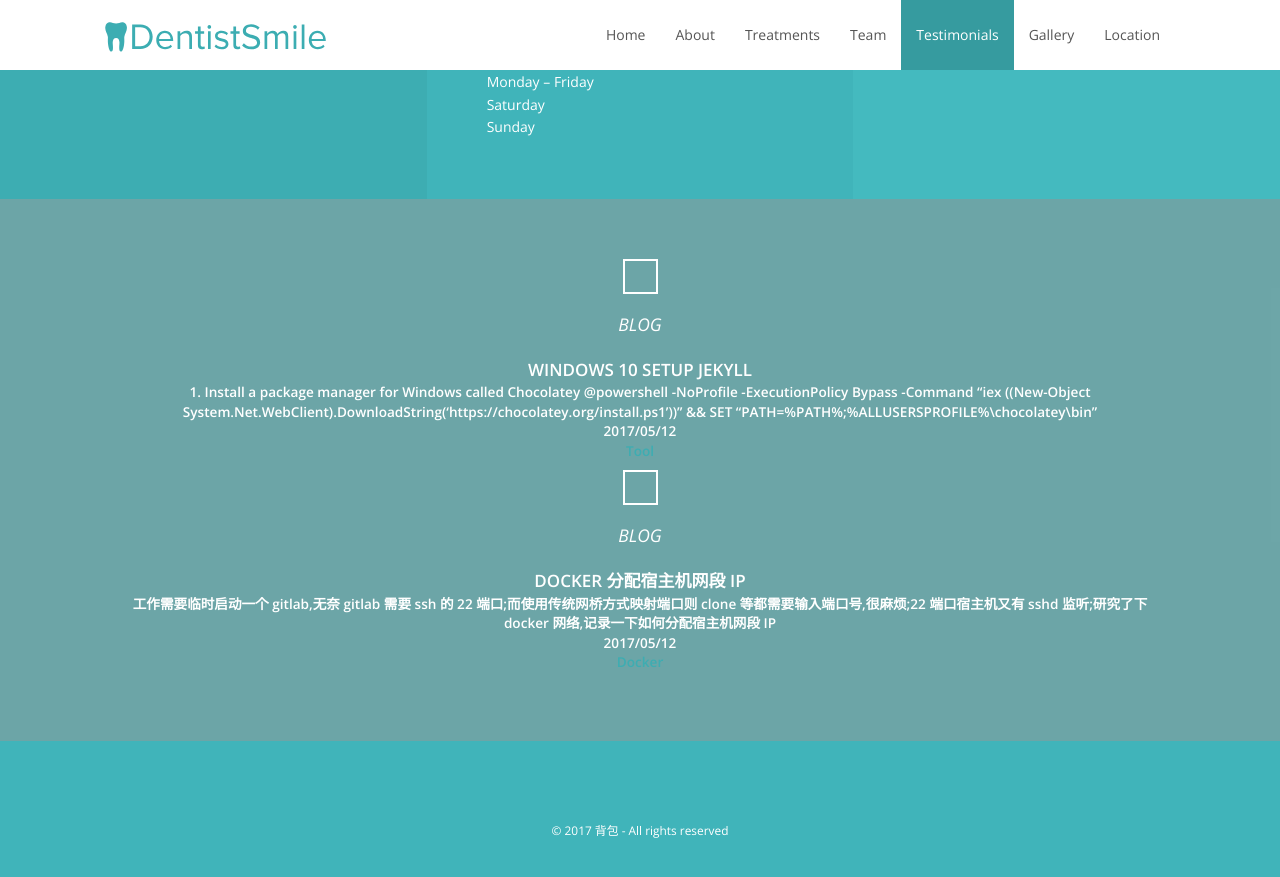
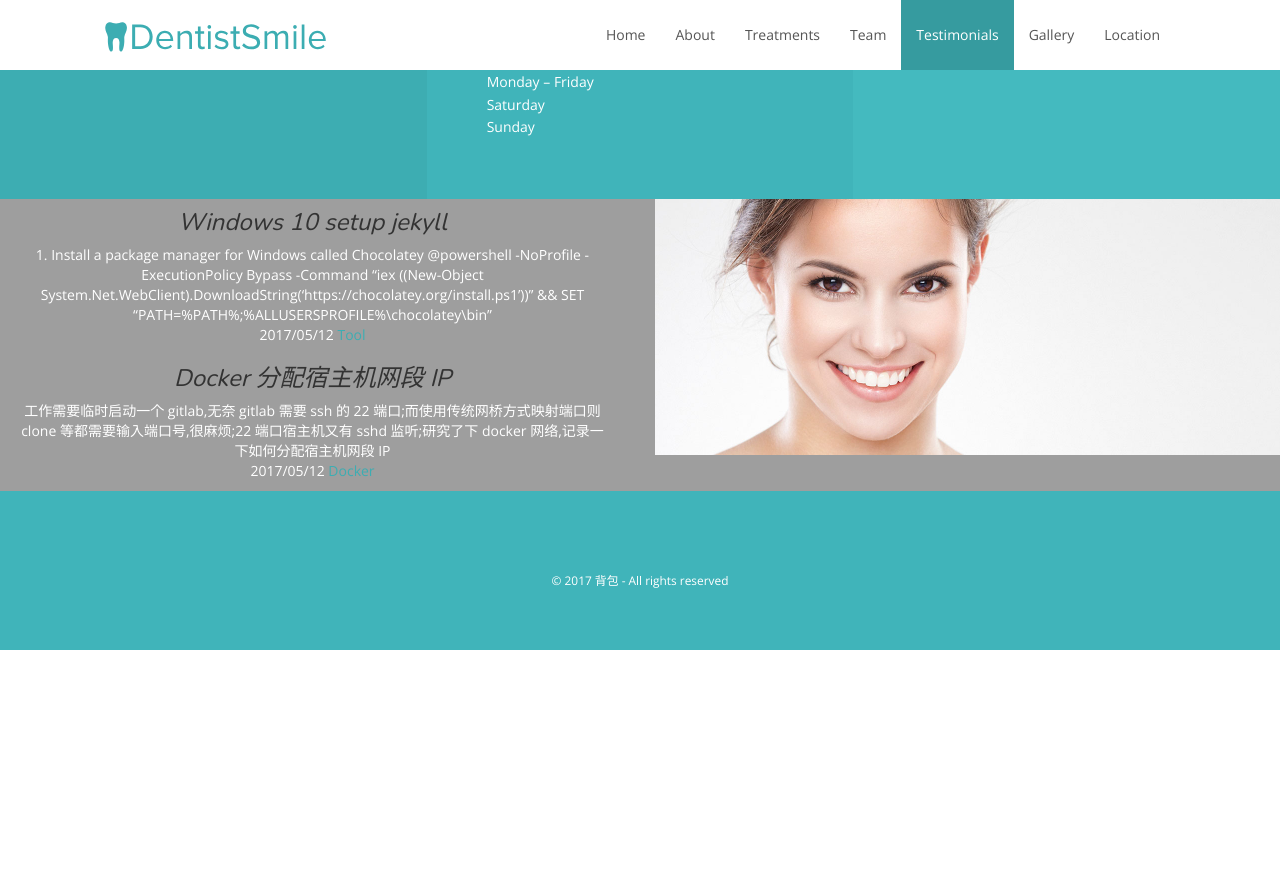
Before and after one commit to cqmh/blog, a Jekyll site: the page built from index.html, in a window 1280 px wide and 900 px high, scrolled down 729 px. Shown: the top 877 px of the window. Built offline with Jekyll 4.4.1, drawn with Linux system fonts in a browser that asks for light colours; nearby versions of some CDN libraries; the list of posts is cut into pages by our own code; after the commit the page ends 1379 px from its top, so only the background shows below that.

Commit message:
Update index.html

```diff
--- a/index.html
+++ b/index.html
@@ -81,29 +81,22 @@ layout: default
 
 <!-- Start Testimonials -->
 <div id="testimonials" class="testimonials parallax" style="background-image: url('{{ site.baseurl }}/img/{{ site.testimonials.testimonials_img }}');">
-    <div class="overlay-container">
-        <div class="overlay"></div>
-        <div class="container-fluid">
-            <div id="testimonial-carousel">
+    <div class="row">
+        <div class="col-sm-6">
             {% for post in paginator.posts %}
-                    <div class="testimonial-item">
-                        <svg class="icon icon-quote-left"><use xlink:href="#icon-quote-left"></use></svg>
 			    <blockquote>
-                            <p> BLOG </p>
-                            <footer>
-                                {{ post.title }}
+				    <h3>{{ post.title }}</h3>
 					<small>{{ post.excerpt | strip_html | strip }}</small>
-								<small>{{ post.date | date: "%Y/%m/%d" }}</small>
-								<small>
+					<small>{{ post.date | date: "%Y/%m/%d" }}
 					{% for cat in post.categories %}
 					<a>{{ cat }}</a>
 					{% endfor %}
 					</small>
-                            </footer>
 				</blockquote>
-                    </div>
 			{% endfor %}
 	    </div>
+        <div class="col-sm-6">
+	        <img src="img/hero.jpg" alt="...">
 	    </div>
 	</div>
 </div>
```
Lines whose indentation alone changed are shown as unchanged.
